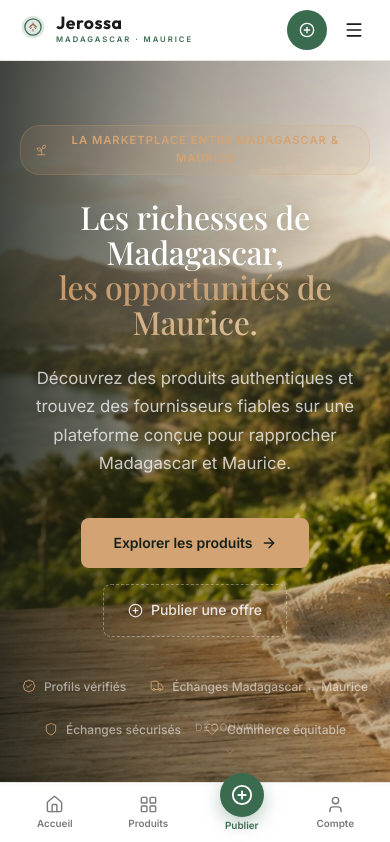
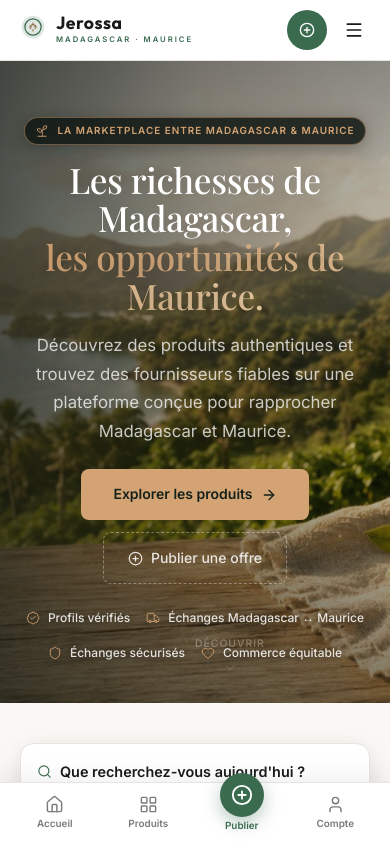
Before and after one commit to Jonathanraz-ux/Jerossa, a React (Vite) app: page / in a window 390 px wide. Shown: the top 842 px of the page. Built offline with nearby package versions, Linux system fonts and the light colour scheme; a web font is replaced by a local one.

Commit message:
feat: accueil mobile optimisé (allègement images, lisibilité hero)

```diff
--- a/src/pages/Home.css
+++ b/src/pages/Home.css
@@ -2240,7 +2240,26 @@
 
 @media (max-width: 768px) {
   .hero-section { min-height: 70vh; padding: 4rem 0 3rem; }
-  .hero-title { font-size: clamp(2rem, 8vw, 2.8rem); }
+  .hero-badge {
+    margin-bottom: 1rem;
+    background: rgba(13,20,16,0.82);
+    color: var(--accent);
+    border-color: rgba(212,163,115,0.45);
+    box-shadow: 0 4px 18px rgba(0,0,0,0.3);
+  }
+  .hero-trust-item {
+    color: rgba(255,255,255,0.85);
+    text-shadow: 0 1px 8px rgba(0,0,0,0.55);
+  }
+  .hero-trust-item svg { filter: drop-shadow(0 1px 4px rgba(0,0,0,0.4)); }
+  .hero-title { font-size: clamp(2rem, 8vw, 2.8rem); margin-bottom: 1rem; }
+  .hero-description { margin-bottom: 1.5rem; }
+  .hero-actions { margin-bottom: 1.5rem; gap: 0.75rem; }
+  .hero-bg-overlay {
+    background:
+      linear-gradient(90deg, rgba(13,20,16,0.72) 0%, rgba(13,20,16,0.45) 50%, rgba(13,20,16,0.28) 100%),
+      linear-gradient(180deg, rgba(13,20,16,0.18) 0%, rgba(13,20,16,0) 30%, rgba(13,20,16,0) 60%, rgba(13,20,16,0.35) 100%);
+  }
   .trust-strip-grid { grid-template-columns: 1fr; gap: 1rem; }
   .stats-grid { grid-template-columns: repeat(2, 1fr); gap: 1rem; }
   .stat-number { font-size: 2rem; }
@@ -2265,6 +2284,10 @@
 }
 
 @media (max-width: 480px) {
+  .hero-section { min-height: 62vh; padding: 3.5rem 0 2.5rem; }
+  .hero-title { font-size: clamp(1.85rem, 9vw, 2.4rem); }
+  .hero-badge { font-size: 0.62rem; padding: 5px 10px; }
+  .hero-trust-row { gap: 1rem; }
   .stats-grid { grid-template-columns: repeat(2, 1fr); gap: 0.75rem; }
   .stat-card { padding: 1.25rem 0.5rem; overflow: hidden; }
   .stat-number { font-size: 1.5rem; }
--- a/src/pages/Home.jsx
+++ b/src/pages/Home.jsx
@@ -130,10 +130,10 @@
 
           <div className="hero-visual">
             <div className="hero-gemini-card hero-gemini-card-1">
-              <img src="/Gemini_Generated_Image_8431gg8431gg8431.png" alt="Épices et produits de Madagascar" loading="eager" />
+              <img src="/Gemini_Generated_Image_8431gg8431gg8431.png" alt="Épices et produits de Madagascar" loading="lazy" />
             </div>
             <div className="hero-gemini-card hero-gemini-card-2">
-              <img src="/Gemini_Generated_Image_ogy5rjogy5rjogy5.png" alt="Produits de Madagascar" loading="eager" />
+              <img src="/Gemini_Generated_Image_ogy5rjogy5rjogy5.png" alt="Produits de Madagascar" loading="lazy" />
             </div>
           </div>
         </div>
```
